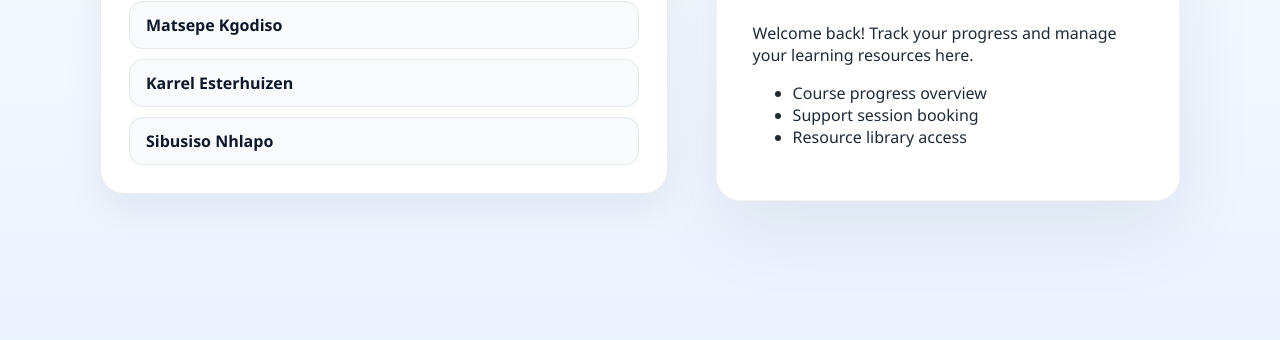
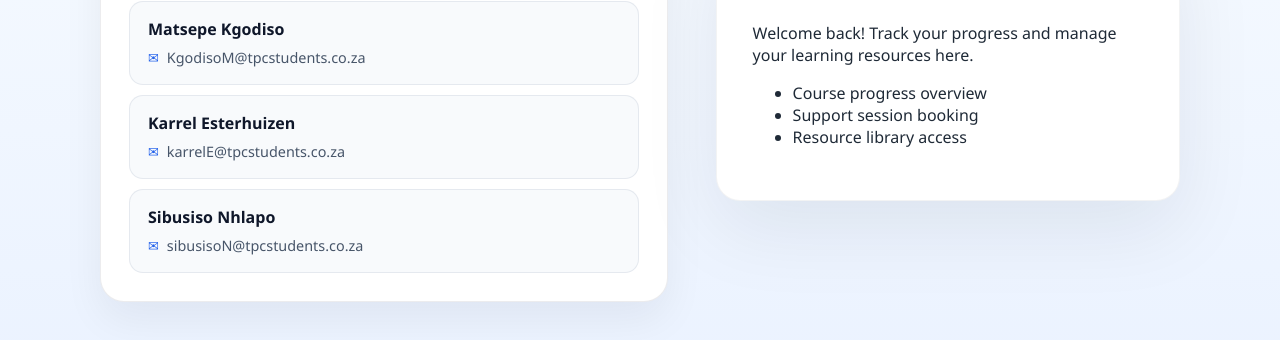
Before and after one commit to Kgodisok/TPC, a website: page public/dashboard.html in a window 1280 px wide. Shown: the part 202-542 px from the top of the page. Drawn offline with Linux system fonts and the light colour scheme.

Commit message:
Add developers emails

```diff
--- a/public/dashboard.html
+++ b/public/dashboard.html
@@ -24,9 +24,18 @@
                 <aside class="dev-panel">
                     <h2>Developers</h2>
                     <ul class="developer-list">
-                        <li>Matsepe Kgodiso</li>
-                        <li>Karrel Esterhuizen</li>
-                        <li>Sibusiso Nhlapo</li>
+                        <li>
+                            <span class="developer-name">Matsepe Kgodiso</span>
+                            <a class="developer-email" href="mailto:KgodisoM@tpcstudents.co.za">KgodisoM@tpcstudents.co.za</a>
+                        </li>
+                        <li>
+                            <span class="developer-name">Karrel Esterhuizen</span>
+                            <a class="developer-email" href="mailto:karrelE@tpcstudents.co.za">karrelE@tpcstudents.co.za</a>
+                        </li>
+                        <li>
+                            <span class="developer-name">Sibusiso Nhlapo</span>
+                            <a class="developer-email" href="mailto:sibusisoN@tpcstudents.co.za">sibusisoN@tpcstudents.co.za</a>
+                        </li>
                     </ul>
                 </aside>
             </div>
--- a/public/styles/landingPage.css
+++ b/public/styles/landingPage.css
@@ -122,12 +122,39 @@ body.page-body {
 }
 
 .developer-list li {
-    padding: 12px 16px;
+    padding: 16px 18px;
     background: #f8fafc;
     border-radius: 14px;
     border: 1px solid rgba(148, 163, 184, 0.2);
     color: #0f172a;
-    font-weight: 600;
+}
+
+.developer-name {
+    display: block;
+    font-size: 1rem;
+    font-weight: 700;
+    margin-bottom: 6px;
+}
+
+.developer-email {
+    display: inline-flex;
+    align-items: center;
+    gap: 8px;
+    font-size: 0.9rem;
+    font-weight: 500;
+    color: #475569;
+    text-decoration: none;
+}
+
+.developer-email::before {
+    content: "✉";
+    display: inline-block;
+    font-size: 0.9rem;
+    color: #2563eb;
+}
+
+.developer-email:hover {
+    color: #1d4ed8;
 }
 
 .hero-text p {
```
Also changed, not shown: public/index.html (+12 -3 lines), public/login.html (+12 -3 lines).
